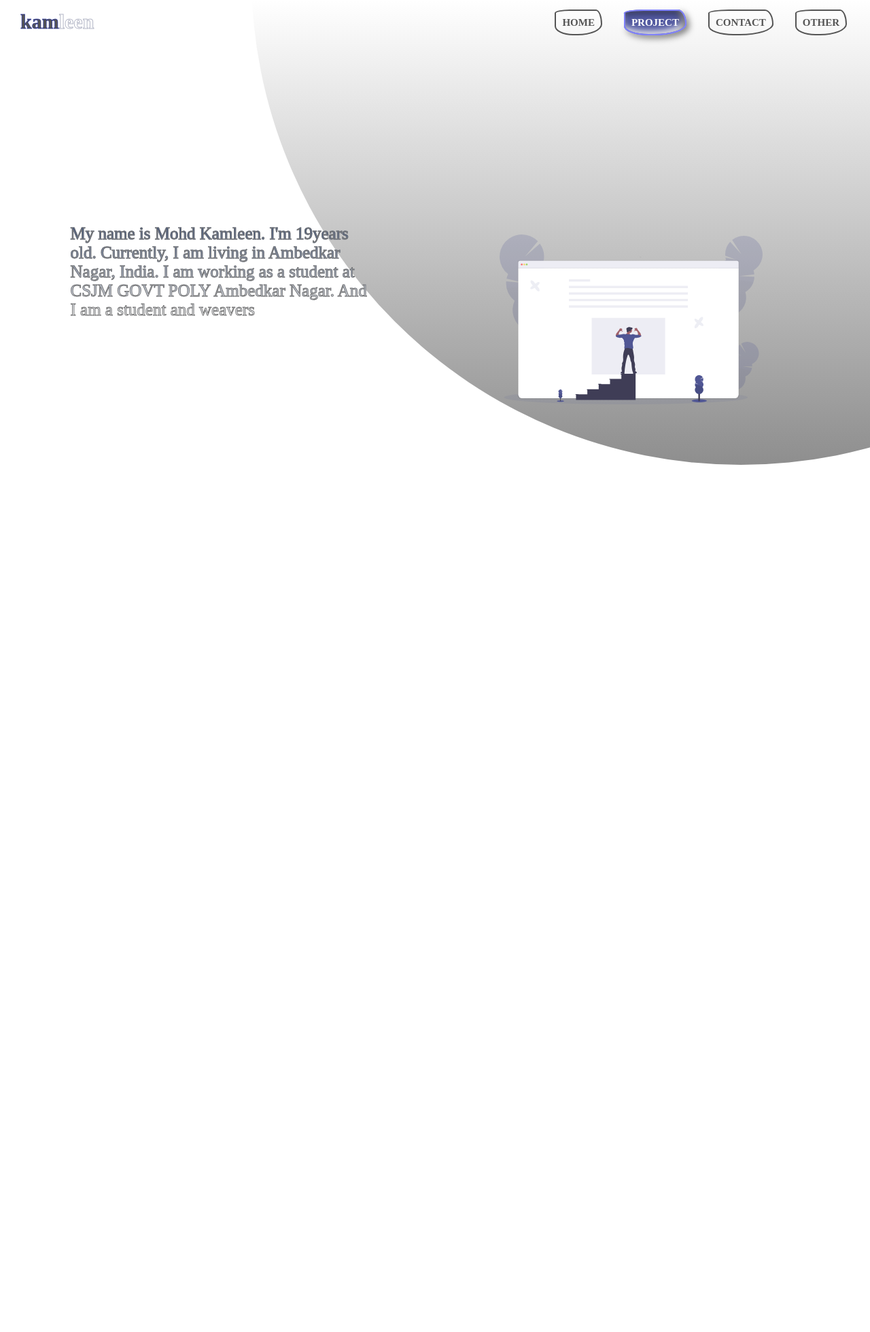
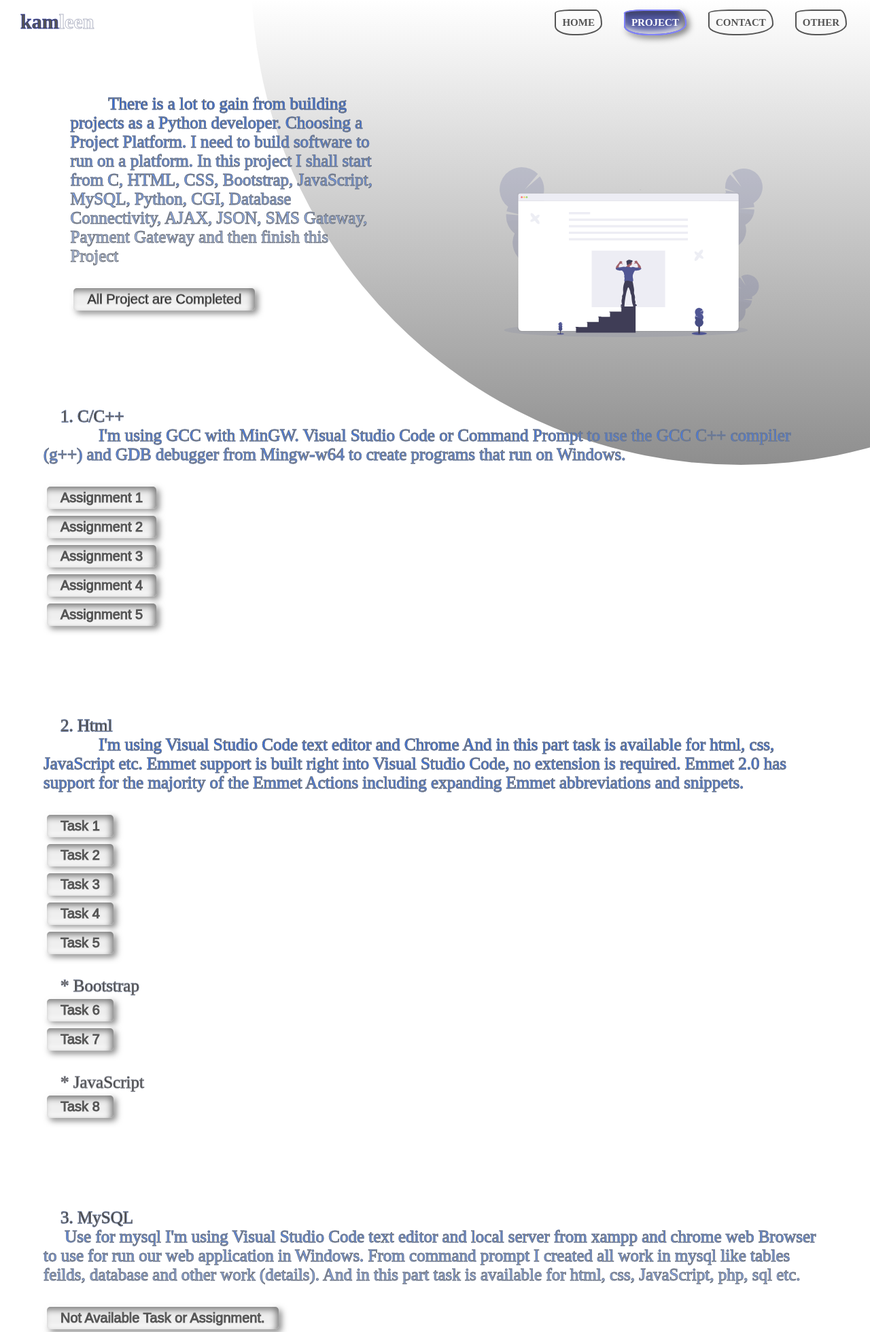
Before and after one commit to mohdkamleen/izhar, a PHP site: page /project/ in a window 1280 px wide. Shown: the top 1960 px of the page at 68% size. Before the commit the page ends 800 px from the top, so only its background shows below. Run offline with PHP 8.4, Linux system fonts and the light colour scheme; some web fonts are replaced.

Commit message:
kamsldfewnfewff

```diff
--- a/web/css/project.css
+++ b/web/css/project.css
@@ -1,5 +1,9 @@
 
-
+ #main_div{
+     position: absolute;
+     width: 100%;
+     top: 0;left: 0;height: 100%;
+ }
 .nav_background {
     position: absolute;
     top: 0;
@@ -31,10 +35,6 @@
 }
 
 .body_content_header .header_top {
-    position: absolute;
-    top: 0;
-    right: 0;
-    height: 100vh;
     width: 100%;
     display: flex;
     justify-content: space-around;
@@ -56,16 +56,64 @@ img.nav_background_img {
     padding: 3rem 0rem;
 }
 
-.about-me h3{
+ h3{
     font-size: 25px;
-    font-weight: 400;
-    margin: 5%;
-    background: linear-gradient(rgb(59, 78, 116), rgb(255, 255, 255));
+    font-weight: 400; padding: 5%;
+    background: linear-gradient(rgb(3, 85, 248), rgb(255, 255, 255));
     color: transparent;
     -webkit-text-stroke: 1px #797979;
     -webkit-background-clip: text;
 }
 
+h3 span{
+    font-size: 25px;
+    color: #3e3e3f;
+    -webkit-text-stroke: 1px rgb(121, 121, 124);
+}
+
+.comment{
+    display: flex;
+    align-items: center;
+    justify-content: center;
+    height: 50px;
+    width: 100%;
+}
+
+.comment input{
+    font-size: 20px;
+    padding: 10px;
+    border: 2px solid gray;
+    border-radius: 10px;
+}
+
+.comment input:focus{
+    box-shadow: var(--box-shadow);
+}
+
+button{
+    font-size: 20px;
+    padding: 5px 20px;
+    margin: 5px;
+    border: none;
+    outline: none;
+    border-radius: 5px;
+    box-shadow: var(--box-shadow);
+    transition: all .3s easy;
+}
+
+.comment input[type="submit"]{
+    background: var(--radial-gradient);
+    box-shadow: var(--box-shadow);
+}
+ a{
+    color: rgb(85, 85, 85);
+    text-decoration: none;
+}
+
+button:hover{
+    box-shadow: none;
+    background: var(--radial-gradient);
+}
 
 @media (max-width: 700px){
     .nav_hamburger_background{
@@ -76,14 +124,14 @@ img.nav_background_img {
     clip-path: circle(70vh at 90% -25vh);
     }
     img.nav_background_img {
-        width: 250px;
+        display: none;
     }
 
 .body_content_header .header_top {
     justify-content: center;
     flex-direction: column;
 }
-.about-me h3 {
+ h3 {
     font-size: 20px;
 }
 
--- a/web/js/main.js
+++ b/web/js/main.js
@@ -2,17 +2,17 @@ let preloader = document.querySelector("div.preloader");
 let preloader_counter = document.querySelector("div.preloader span b");
 let nav_hamberger_background = document.querySelector(".nav_hamburger_background");
 let scroll_down = document.querySelector(".scroll_down");
-let main_div = document.querySelector("#main_div");
+// let main_div = document.querySelector("#main_div");
 
 window.onload = () => {
     preloader.classList.add("active");
 }
 
-window.onresize = () => {
-    if(window.innerWidth > 1000){
-        main_div.setAttribute("id", "main_page");
-    }
-}
+// window.onresize = () => {
+//     if(window.innerWidth > 1000){
+//         main_div.setAttribute("id", "main_page");
+//     }
+// }
 
 window.onscroll = () => {
     let windowPageYOffset = window.pageYOffset;
--- a/web/project/index.html
+++ b/web/project/index.html
@@ -20,10 +20,10 @@
         <div class="header">
 
             <!-- preloader  -->
-    <div class="preloader">
+            <!-- <div class="preloader">
                 <span><b>0</b>%</span>
                 <p>Loading<b>.</b><b>.</b><b>.</b></p>
-    </div>
+            </div> -->
 
             <!-- navigation seceion  -->
             <nav>
@@ -55,8 +55,12 @@
                         <div class="header_top">
                             <div class="about-me">
                                 <h3>
-                            My name is Mohd Kamleen. I'm 19years old. Currently, I am living in Ambedkar Nagar, India. I
-                            am working as a student at CSJM GOVT POLY Ambedkar Nagar. And I am a student and weavers
+                                       There is a lot to gain from building projects as a Python developer. Choosing a
+                                    Project Platform. I need to build software to run on a platform. In this project I
+                                    shall start from C, HTML, CSS, Bootstrap, JavaScript, MySQL, Python, CGI, Database
+                                    Connectivity, AJAX, JSON, SMS Gateway, Payment Gateway and then finish this Project
+                                    <br><br>
+                                    <button>All Project are Completed</button>
                                 </h3>
                             </div>
                             <div class="header_img">
@@ -65,6 +69,70 @@
                             </div>
                         </div>
 
+                        <h3>
+                             <span>1. C/C++ </span> <br>
+                                I'm using GCC with MinGW. Visual Studio Code or Command Prompt to use the GCC C++
+                            compiler (g++) and GDB debugger from Mingw-w64 to create programs that run on Windows.
+                            <br><br>
+                            <button><a href="">Assignment 1</a></button><br>
+                            <button><a href="">Assignment 2</a></button><br>
+                            <button><a href="">Assignment 3</a></button><br>
+                            <button><a href="">Assignment 4</a></button><br>
+                            <button><a href="">Assignment 5</a></button><br>
+                        </h3>
+
+                        <h3>
+                             <span>2. Html </span> <br>
+                                I'm using Visual Studio Code text editor and Chrome And in this part task is available
+                            for html, css, JavaScript etc. Emmet support is built right into Visual Studio Code, no
+                            extension is required. Emmet 2.0 has support for the majority of the Emmet Actions including
+                            expanding Emmet abbreviations and snippets.<br><br>
+                            <button><a href="">Task 1</a></button><br>
+                            <button><a href="">Task 2</a></button><br>
+                            <button><a href="">Task 3</a></button><br>
+                            <button><a href="">Task 4</a></button><br>
+                            <button><a href="">Task 5</a></button><br> <br>
+
+                             <span>* Bootstrap </span> <br>
+                            <button><a href="">Task 6</a></button><br>
+                            <button><a href="">Task 7</a></button><br><br>
+
+                             <span>* JavaScript </span> <br>
+                            <button><a href="">Task 8</a></button><br>
+                        </h3>
+
+                        <h3>
+                             <span>3. MySQL </span> <br>
+                              Use for mysql I'm using Visual Studio Code text editor and local server from xampp and
+                            chrome web Browser to use for run our web application in Windows. From command prompt I
+                            created all work in mysql like tables feilds, database and other work (details). And in this
+                            part task is available for html, css, JavaScript, php, sql etc.
+                            <br><br>
+                            <button><a href=""> Not Available Task or Assignment.</a></button><br>
+                        </h3>
+
+                        <h3>
+                             <span>4. Python </span> <br>
+                               In this section I'm using python-3.8 version and jupyter notebook text editor or colab
+                            research google and manytime I use notepad++ and command prompt for output And in this part
+                            task is available for python and it's framework and library.
+                            <br><br>
+                            <button><a href="">Task 1</a></button><br>
+                        </h3>
+
+                        <h3>
+                             <span> Comment </span> <br>
+                               Thank you to everyone who responded to this web, I hope you liked my webpage if it's
+                            really then please added many suggestions for great commenting platform else dislike this or
+                            send feedback to mail.
+                            <br><br>
+                            <div class="comment">
+                                <form action="">
+                                    <input type="text" placeholder="Type Your Comment">
+                                    <input type="submit" value="commit">
+                                </form>
+                            </div>
+                        </h3>
                     </div>
                 </section>
             </header>
@@ -75,23 +143,12 @@
         <div class="container">
 
 
-
-
-
-
-
-
-
-
-
-
-
         </div>
 
         <script src="https://code.jquery.com/jquery-3.5.1.js"></script>
         <script src="../js/main.js"></script>
         <script src="../js/nav.js"></script>
-    <script src="../js/jquery.fullpage.min.js"></script>
+        <!-- <script src="../js/jquery.fullpage.min.js"></script> -->
 
 </body>
 
```
Also changed, not shown: web/css/footer.css (deleted, +0 -53 lines), web/index.html (+2 -46 lines), web/media/image/paper-plane.svg (added). Lines whose indentation alone changed are shown as unchanged.
